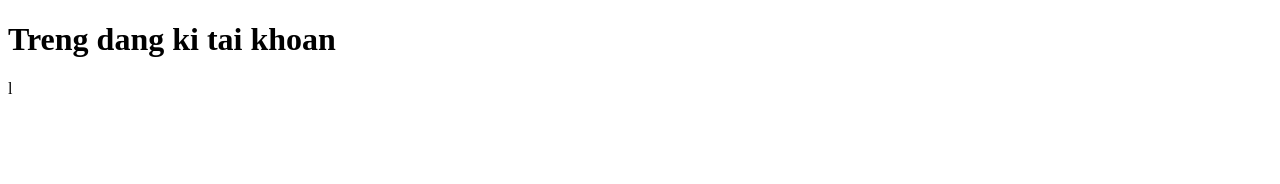
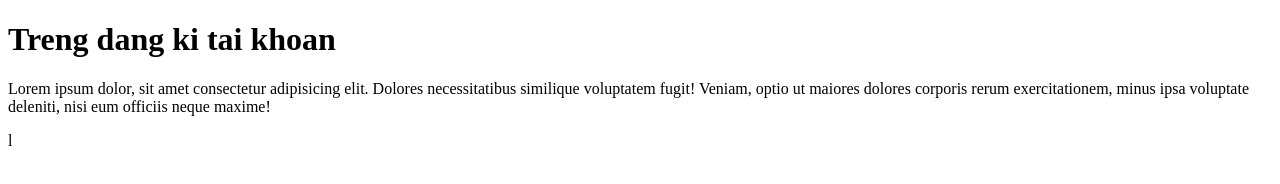
Before and after one commit to phuchoang93bmt/hoc-git-fs, a plain HTML site: page dang-ky.html in a window 1280 px wide. Drawn offline with Linux system fonts and the light colour scheme.

Commit message:
them noi dung trang dang ki

```diff
--- a/dang-ky.html
+++ b/dang-ky.html
@@ -7,5 +7,6 @@
 </head>
 <body>
   <h1>Treng dang ki tai khoan</h1>
+  <p>Lorem ipsum dolor, sit amet consectetur adipisicing elit. Dolores necessitatibus similique voluptatem fugit! Veniam, optio ut maiores dolores corporis rerum exercitationem, minus ipsa voluptate deleniti, nisi eum officiis neque maxime!</p>
 </body>
 </html>l
```
